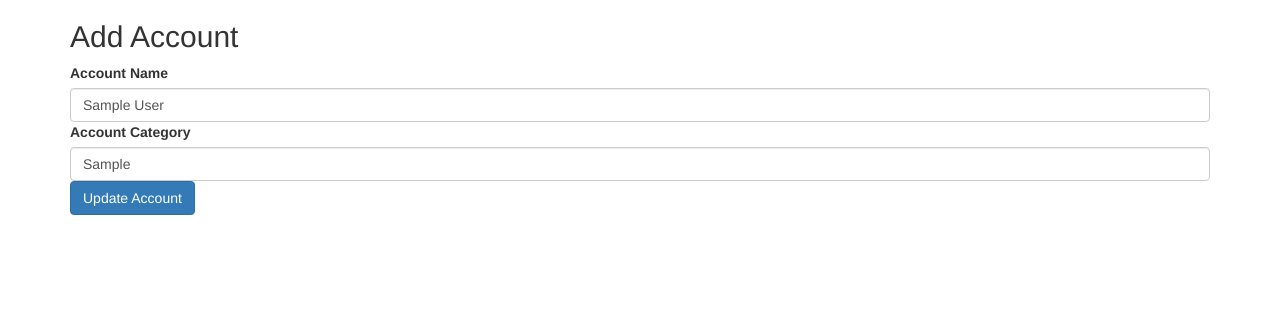
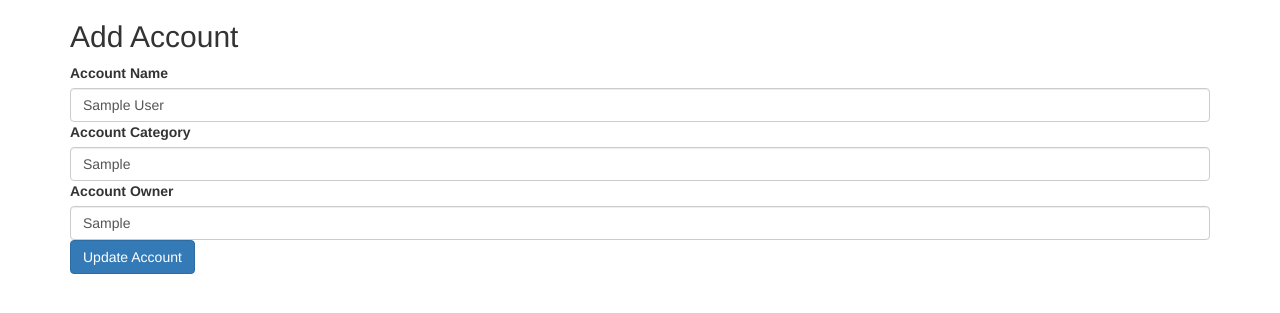
Before and after one commit to ezetter/ez_finance_flask, a Flask app: page /edit/1 in a window 1280 px wide. Shown: the top 313 px of the page. Run offline with Flask 2, Linux system fonts and the light colour scheme; tables that the repository leaves empty hold one stand-in row (values such as "Sample post"); parts of the project's set-up code (start-up, migrations or seed data) failed here and were passed over; some libraries are stand-ins or nearby versions.

Commit message:
Added account owner.

```diff
--- a/migrations/versions/3b3b94f05a0_.py
+++ b/migrations/versions/3b3b94f05a0_.py
@@ -21,7 +21,7 @@ def upgrade():
     sa.Column('name', sa.String(length=64), nullable=True),
     sa.Column('category', sa.String(length=64), nullable=True),
     sa.PrimaryKeyConstraint('id', name='pk_accounts'),
-    sa.UniqueConstraint('name', name='uk_accounts')
+    sa.UniqueConstraint('name', 'owner', name='uk_accounts')
     )
     op.create_table('investments',
     sa.Column('id', sa.Integer(), nullable=False),
--- a/webapp/controllers/main.py
+++ b/webapp/controllers/main.py
@@ -2,7 +2,7 @@ from flask import Blueprint, redirect, url_for, render_template, request
 from webapp.models import db, Account, Investment
 from webapp.forms import AccountForm, InvestmentForm
 from webapp.lib.stock_util import update_account_prices, get_current_price
-from webapp.lib.queries import account_type_sums, all_accounts_sum
+from webapp.lib.queries import account_by_type_sums, all_accounts_sum, account_by_owner_sums
 import locale
 from IPython import embed
 
@@ -21,7 +21,8 @@ def index():
     if request.args.get('current'):
         update_account_prices(accounts, db)
     return render_template("index.html", accounts=accounts, total=all_accounts_sum(db),
-                           account_type_sums=account_type_sums(db))
+                           account_type_sums=account_by_type_sums(db),
+                           account_owner_sums=account_by_owner_sums(db))
 
 
 @main_blueprint.route("/edit/<int:account_id>", methods=['GET', 'POST'])
@@ -31,6 +32,7 @@ def edit(account_id):
     if form.validate_on_submit():
         account.name = form.name.data
         account.category = form.category.data
+        account.owner = form.owner.data
         form.name.data = ''
         db.session.add(account)
         db.session.commit()
@@ -44,6 +46,7 @@ def add_account():
     if form.validate_on_submit():
         name = form.name.data
         category = form.category.data
+        owner = form.owner.data
         form.name.data = ''
         act = Account(name=name, category=category)
         db.session.add(act)
--- a/webapp/forms.py
+++ b/webapp/forms.py
@@ -6,6 +6,7 @@
 class AccountForm(Form):
     name = StringField('Account Name ', validators=[DataRequired()])
     category = StringField('Account Category ')
+    owner = StringField('Account Owner ')
     submit = SubmitField('Submit')
 
 
--- a/webapp/models.py
+++ b/webapp/models.py
@@ -8,8 +8,9 @@ db = SQLAlchemy()
 class Account(db.Model):
     __tablename__ = 'accounts'
     id = db.Column(db.Integer, primary_key=True)
-    name = db.Column(db.String(64), unique=True)
+    name = db.Column(db.String(64))
     category = db.Column(db.String(64))
+    owner = db.Column(db.String(64))
     investments = db.relationship('Investment', backref='account')
 
     def value(self):
--- a/webapp/templates/edit.html
+++ b/webapp/templates/edit.html
@@ -10,6 +10,8 @@
 {{ form.name(class_='form-control') }}
 {{ form.category.label }}
 {{ form.category(class_='form-control') }}
+{{ form.owner.label }}
+{{ form.owner(class_='form-control') }}
 <input class="btn btn-primary" type="submit" value="Update Account">
 </form>
 {% endblock %}
```
Also changed, not shown: migrations/versions/28c5945d624_.py (added, +26 -0 lines), webapp/lib/queries.py (+8 -1 lines), webapp/templates/index.html (+7 -3 lines).
